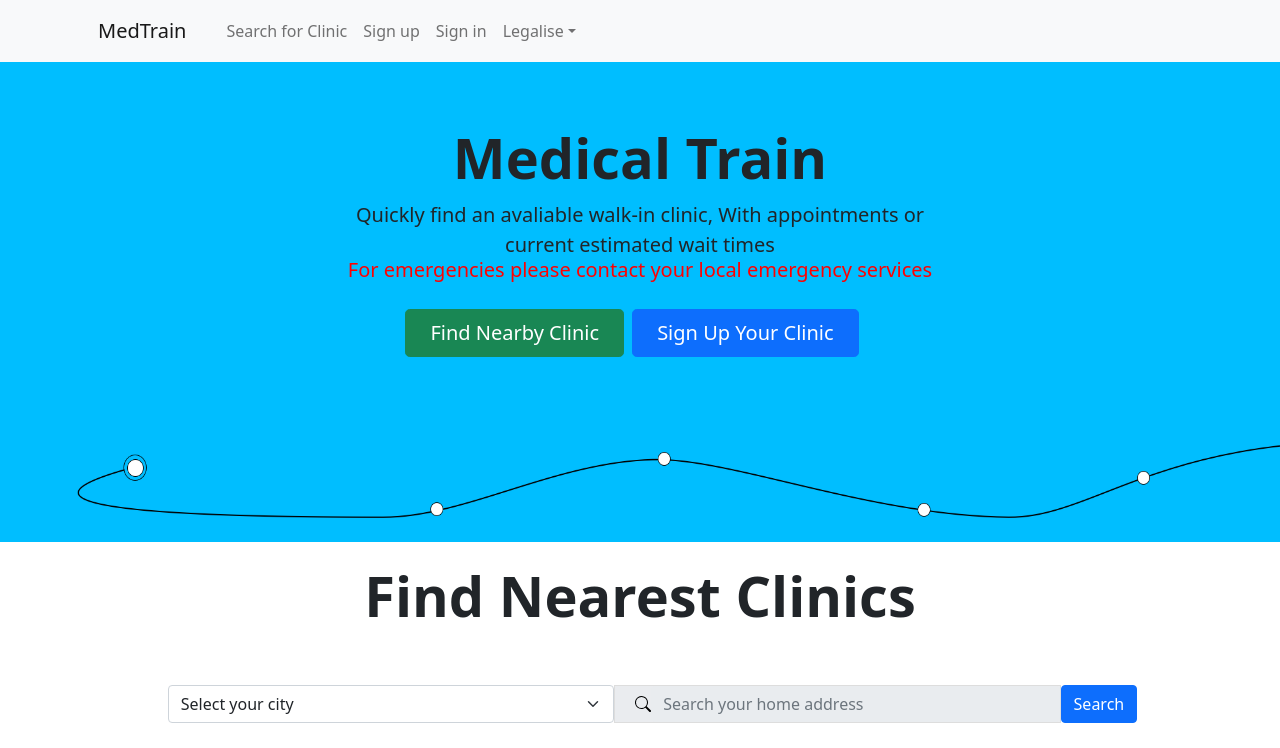
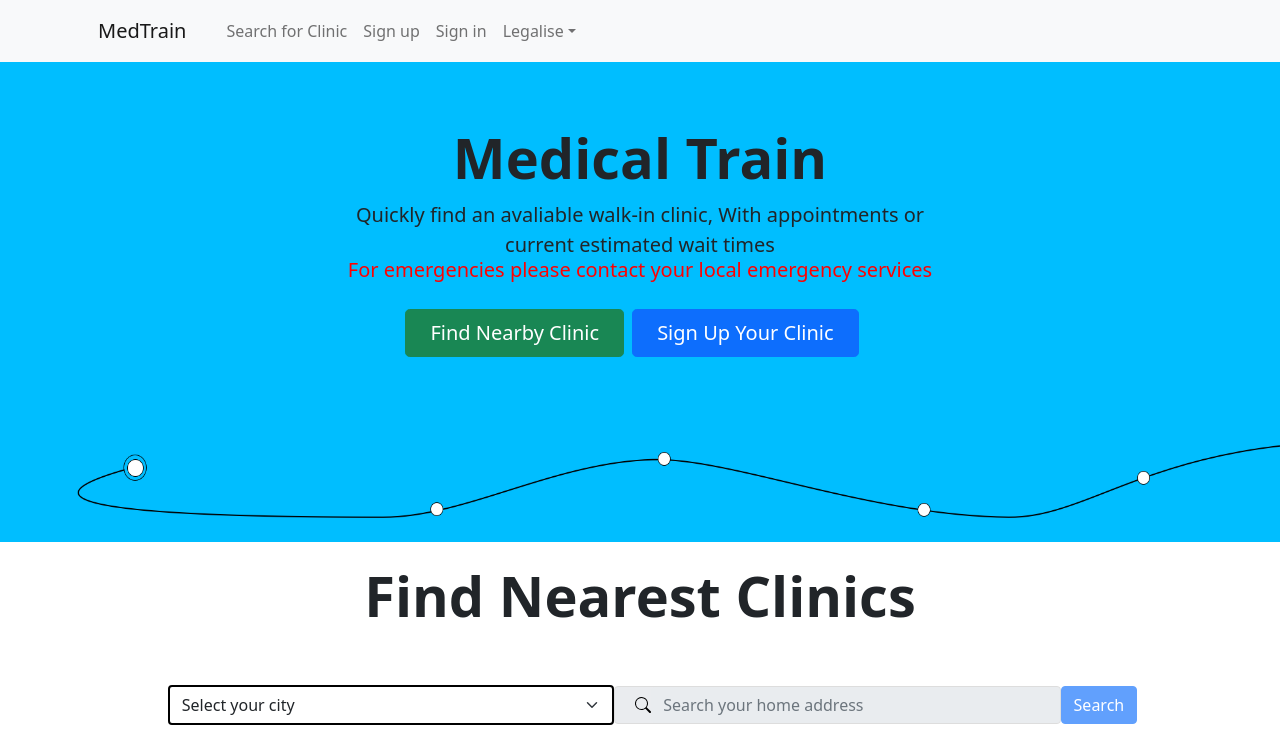
Before and after one commit to RichardBanh/medtrain, a React (Create React App) app: page / in a window 1280 px wide. Shown: the top 748 px of the page. Built offline with nearby package versions, Linux system fonts and the light colour scheme; no server answers; what aws-amplify would draw is missing.

Commit message:
working on highlight layout

```diff
--- a/src/FUNCTION_COMPONENT/Search.jsx
+++ b/src/FUNCTION_COMPONENT/Search.jsx
@@ -19,7 +19,11 @@ const Search = () => {
 			>
 				<Form.Select
 					aria-label='Default select example'
-					style={{ width: '40%', marginLeft: '60px' }}
+					style={{
+						width: '40%',
+						marginLeft: '60px',
+						border: city === '1' ? '2px solid black' : '1px solid grey',
+					}}
 					onChange={(e) => {
 						city_select(e);
 					}}
@@ -38,9 +42,10 @@ const Search = () => {
 				>
 					<div
 						style={{
-							border: '1px solid #DDD',
+							border: city != '1' ? '2px solid black' : '1px solid #DDD',
 							width: '80%',
 							backgroundColor: city === '1' ? 'rgb(234,236,239)' : '',
+							borderRadius: '4px',
 						}}
 						className='d-flex align-items-center '
 					>
@@ -55,7 +60,7 @@ const Search = () => {
 							disabled={city === '1' ? true : false}
 						/>
 					</div>
-					<Button>Search</Button>
+					<Button disabled={city === '1' ? true : false}>Search</Button>
 				</div>
 			</div>
 		</Container>
```
